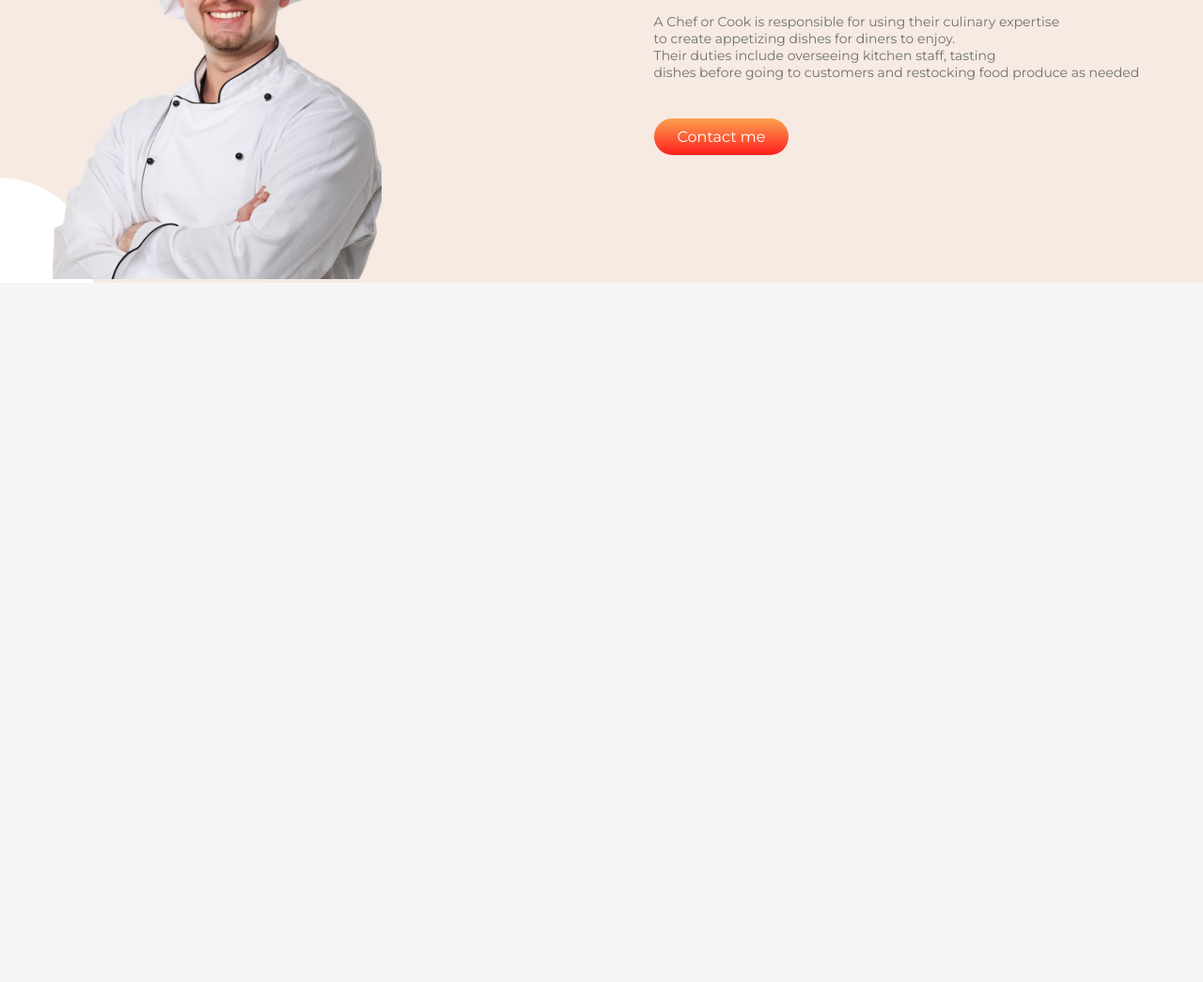
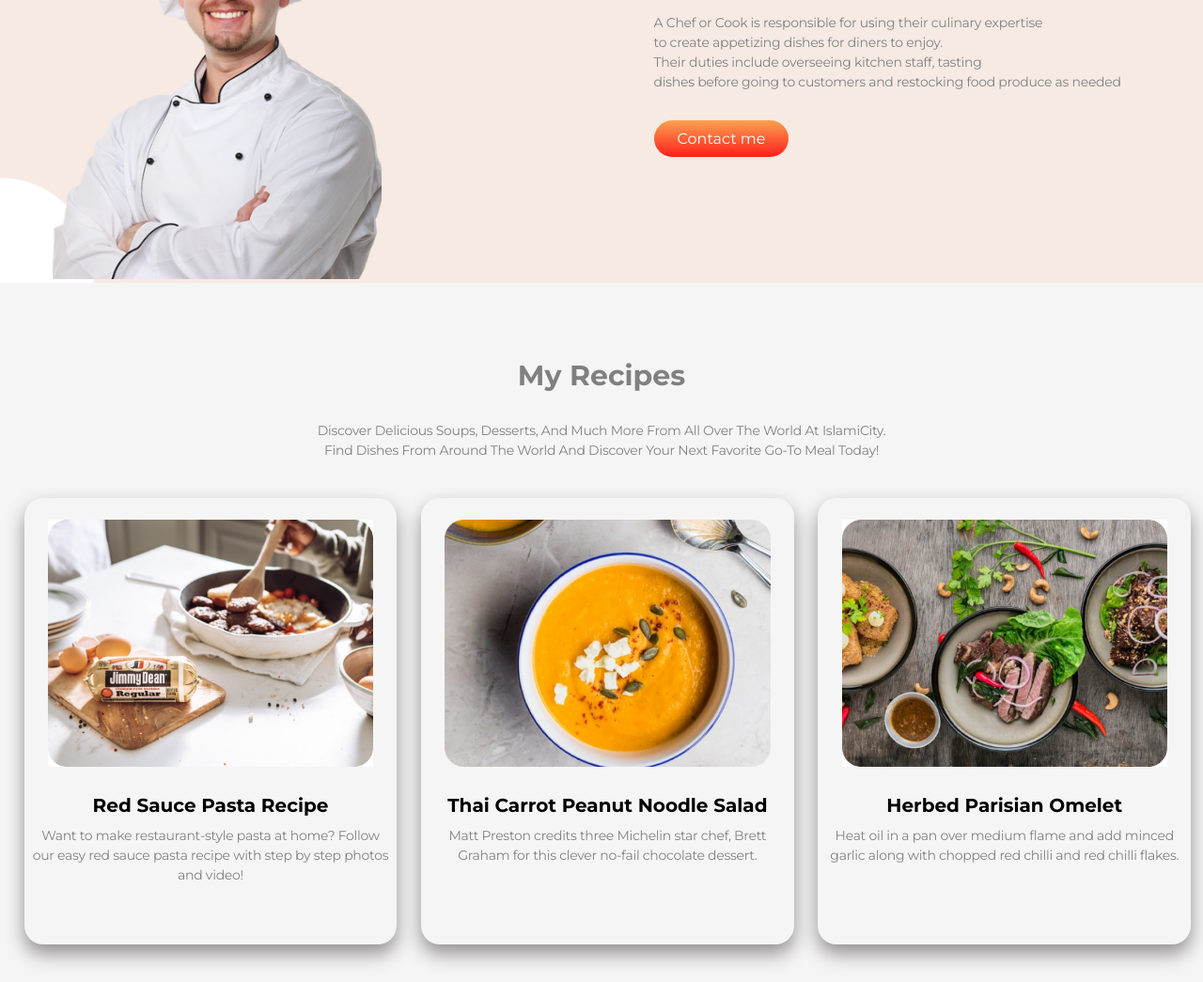
Before and after one commit to obaidurx/food-network, a plain HTML site: page index.html in a window 1280 px wide. Shown: the part 650-1695 px from the top of the page at 94% size. Before the commit the page ends 991 px from the top, so only its background shows below. Drawn offline with Linux system fonts and the light colour scheme.

Commit message:
food section is added

```diff
--- a/index.html
+++ b/index.html
@@ -24,8 +24,8 @@
                     </div>
                     <div class="nav-right">
                         <a href="#" class="nav-link">Home</a>
-                        <a href="#" class="nav-link">About Us</a>
-                        <a href="#" class="nav-link">Contact us</a>
+                        <a href="#about" class="nav-link">About Us</a>
+                        <a href="#Recipes" class="nav-link">Recipes</a>
                         <a href="#" class="nav-link">Services</a>
                     </div>
                 </nav>
@@ -42,22 +42,52 @@
             <a class="link-button" href="http://#" target="_blank">Order Food</a>
         </div>
         <div class="half-width">
-            <img src="images/male/food-Ads.png" alt="">
+            <img src="images/male/food-ads.png" alt="food ads">
         </div>
     </section>
     <!-- 1st mid section end -->
     <!-- 2st mid section start -->
-    <section class="mid-section mid-wrapper ">
+    <section id="about" class="mid-section mid-wrapper ">
         <div class="half-width">
-            <img class="person" src="images/male/person.png" alt="">
+            <img class="person" src="images/male/person.png" alt="master chef">
         </div>
         <div class="half-width flex-container">
             <h2> About Me </h2>
-            <p class="pera2">A Chef or Cook is responsible  for using their culinary expertise <br>to create appetizing dishes for diners to enjoy. <br> Their duties include overseeing kitchen staff, tasting  <br>dishes before going to customers and restocking food produce as needed</p>
+            <p class="pera">A Chef or Cook is responsible  for using their culinary expertise <br>to create appetizing dishes for diners to enjoy. <br> Their duties include overseeing kitchen staff, tasting  <br>dishes before going to customers and restocking food produce as needed</p>
             <a class="link-button" href="http://#" target="_blank">Contact me</a>
         </div>
     </section>
-    <!-- 2st mid section end -->
+    <section id="Recipes" recipes-area>
+        <div class="title">
+            <h2>My Recipes</h2>
+            <p class="pera">Discover Delicious Soups, Desserts, And Much More From All Over The World At IslamiCity. <br> Find Dishes From Around The World And Discover Your Next Favorite Go-To Meal Today!</p>
+        </div>
+        <div class="mid-section">
+            <!-- .items*3>img>h3+p -->
+            <!-- food recipes & food sections -->
+             <div class="items">
+                 <img src="images/food/items1.jpg" alt="">
+                     <h3>Red Sauce Pasta Recipe</h3>
+                     <p class="pera">Want to make restaurant-style pasta at home? Follow our easy red sauce pasta recipe with step by step photos and video!</p>
+                 </img>
+             </div>
+             <div class="items">
+                 <img src="images/food/items2.png" alt="">
+                     <h3>Thai Carrot Peanut Noodle Salad</h3>
+                     <p class="pera">Matt Preston credits three Michelin star chef, Brett Graham for this clever no-fail chocolate dessert.
+
+                    </p>
+                 </img>
+             </div>
+             <div class="items">
+                 <img src="images/food/items3.jpg" alt="">
+                     <h3>Herbed Parisian Omelet</h3>
+                     <p class="pera">Heat oil in a pan over medium flame and add minced garlic along with chopped red chilli and red chilli flakes.</p>
+
+             </div>
+        </div>
+
+    </section>
 </body>
 
 </html>
--- a/style.css
+++ b/style.css
@@ -31,19 +31,10 @@
     width: 100%;
     height: 100%;
     display: flex;
+    /* margin: 30px; */
 
   }
 
-  .half-width {
-    width: 50%;
-    padding-left: 2%;
-    margin-left: 30px;
-    margin-top: 30px;
-  }
-
-  .half-width img {
-    width: 60%;
-  }
   h1 {
     margin-top: 20px;
     margin-bottom: 40px;
@@ -57,6 +48,11 @@
     margin-top: 80px;
     margin-bottom: 30px;
   }
+  h3{
+    font-size: 20px;
+    margin-bottom: 10px;
+
+  }
   .link-button {
     background-image: linear-gradient(#fba24f, #ff1e1e);
     text-decoration: none;
@@ -66,22 +62,45 @@
     border-radius: 30px;
 
   }
+  .half-width {
+    width: 50%;
+    padding-left: 2%;
+    margin-left: 30px;
+    margin-top: 30px;
+  }
+
+  .half-width img {
+    width: 60%;
+  }
   .pera {
     font-size: 14px;
     line-height: 150%;
     letter-spacing: -0.02em;
     color: #828282;
     margin-bottom: 40px;
-    margin-bottom: 50px;
+
   }
-  .pera2{
-    color: #707070;
-    margin-bottom: 50px;
-    font-size: 14px;
-  }
+
   .mid-wrapper{
       background-image: url(images/shapes/7.png);
       background-repeat: no-repeat;
       margin-top: 40px;
       margin-bottom: 40px;
   }
+  .title{
+      text-align: center;
+  }
+ .items{
+    width: 31%;
+    margin-left: 2%;
+    text-align: center;
+    box-shadow: 0px 10px 20px #929090;
+    padding: 23px 6px;
+    margin-bottom: 40px;
+    border-radius: 20px;
+
+ }
+ .items img{
+    width: 90%;
+    margin-bottom: 25px;
+}
```
Also changed, not shown: images/food/items1.jpg (renamed from images/food/Project Cover.jpg), images/food/items2.png (renamed from images/food/Project Cover.png), images/food/items3.jpg (renamed from images/food/Project Cover1.jpg), 3 other files.
